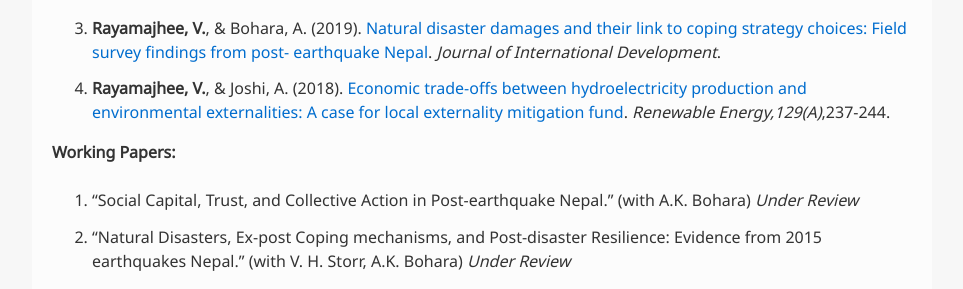
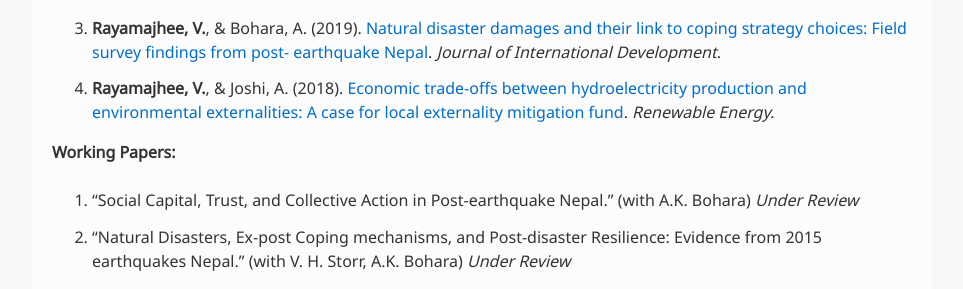
Before and after one commit to veeshanr/veeshanr.github.io, a Jekyll site: the page built from pages/research.md, in a window 1280 px wide. Shown: the part 443-732 px from the top of the page, without its empty margins (158-1121 px from the left). Built offline with Jekyll 4.4.1, drawn with Linux system fonts in a browser that asks for light colours.

Commit message:
Update research.md

```diff
--- a/pages/research.md
+++ b/pages/research.md
@@ -19,7 +19,7 @@
 4. **Rayamajhee, V**., & Bohara, A. (2019).[Do voluntary associations reduce hunger? An empirical exploration of the social  capital- food security nexus among food impoverished households in western Nepal] [4]. *Food Security*.
 3. van der Goes, D., Edwardson, N., **Rayamajhee, V.**, Hollis,C.,& Hunter, D. (2019). [An Iron Triangle ROI Model for Healthcare] [3]. *ClinicoEconomics and Outcomes Research*.
 2. **Rayamajhee, V.**, & Bohara, A. (2019). [Natural disaster damages and their link to coping strategy choices: Field survey findings from post- earthquake Nepal] [1]. *Journal of International Development*.
-1. **Rayamajhee, V.**, & Joshi, A. (2018). [Economic trade-offs between hydroelectricity production and environmental externalities: A case for local externality mitigation fund][2]. *Renewable Energy,129(A)*,237-244.
+1. **Rayamajhee, V.**, & Joshi, A. (2018). [Economic trade-offs between hydroelectricity production and environmental externalities: A case for local externality mitigation fund][2]. *Renewable Energy.*
 
 **Working Papers:**
 
```
